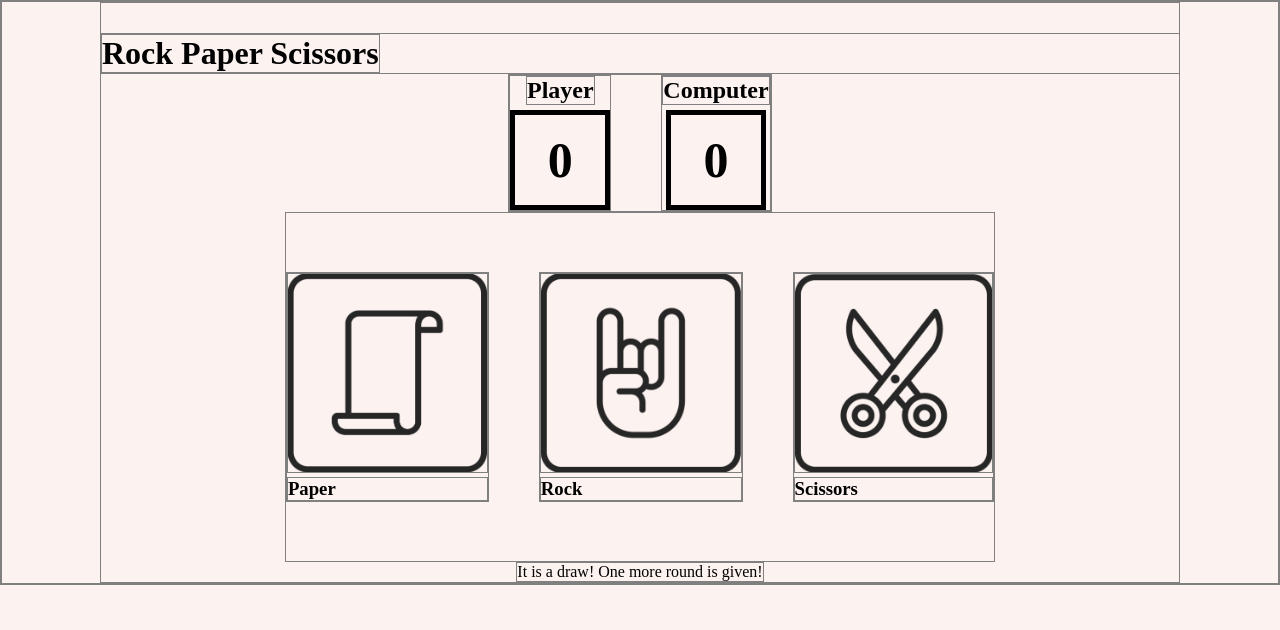
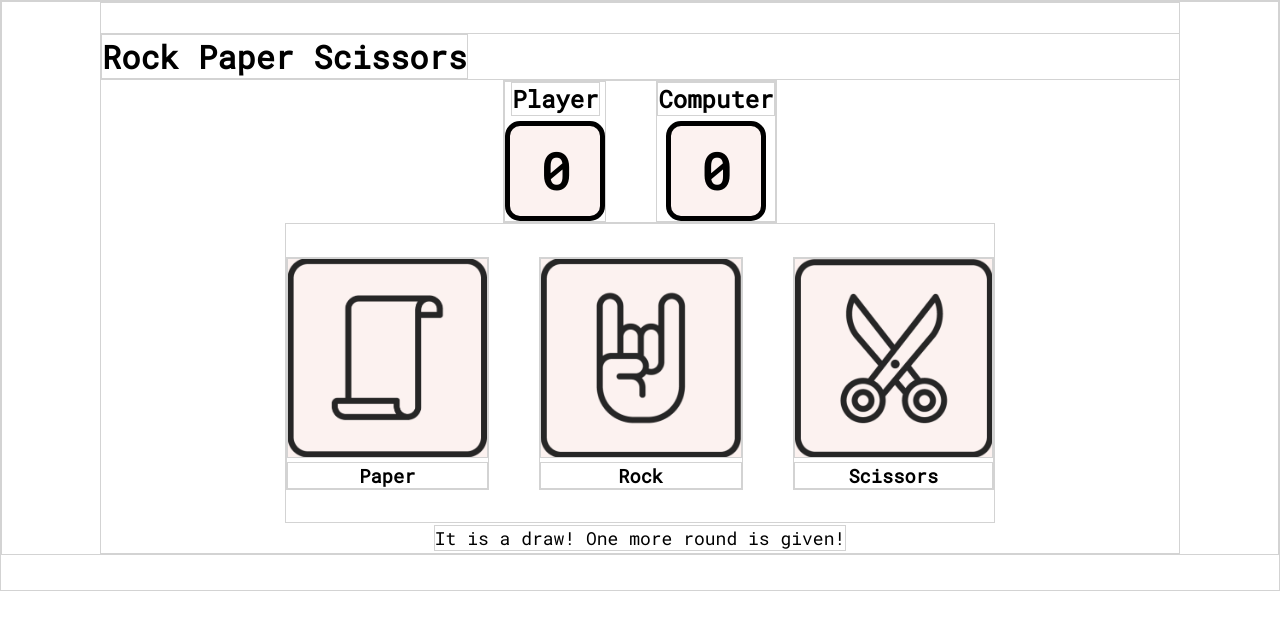
Before and after one commit to DakissCodes/rock-paper-scissors, a plain HTML site: page index.html in a window 1280 px wide. Both pictures are taken after a click on the picture 387 px from the left and 373 px from the top of the page. Drawn offline with Linux system fonts and the light colour scheme.

Commit message:
Improved UI and game logic

```diff
--- a/index.html
+++ b/index.html
@@ -4,6 +4,9 @@
         <meta charset="utf-8">
         <title>Rock, Paper, Scissors</title>
         <link rel="stylesheet" href="style.css">
+        <link rel="preconnect" href="https://fonts.googleapis.com">
+        <link rel="preconnect" href="https://fonts.gstatic.com" crossorigin>
+        <link href="https://fonts.googleapis.com/css2?family=Roboto+Mono&display=swap" rel="stylesheet">
     </head>
     <body>
         <div id="container">
@@ -31,20 +34,20 @@
 
 
             <div id="choice-panel">
-                <div class="choice">
+                <div>
                     <img src="img/paper.png" alt="paper">
-                    <h3>Paper</h3>
+                    <h3 class="choice">Paper</h3>
                 </div>
 
-                <div class="choice">
+                <div>
                     <img src="img/rock.png" alt="rock">
-                    <h3>Rock</h3>
+                    <h3 class="choice">Rock</h3>
                 </div>
 
 
-                <div class="choice">
+                <div>
                     <img src="img/scissors.png" alt="scissors">
-                    <h3>Scissors</h3>
+                    <h3 class="choice">Scissors</h3>
                 </div>
             </div>
             <!-- game log -->
--- a/logic.js
+++ b/logic.js
@@ -6,7 +6,8 @@ let playerChoice = '';
 
 let playerScore = 0;
 let computerScore = 0 ;
-let rounds = 1;
+let rounds = 0;
+let choicePanel = document.getElementById('choice-panel');
 
 function gameWinner(message) {
 
@@ -14,11 +15,20 @@ function gameWinner(message) {
     let messageDiv = document.createElement('div')
     messageDiv.className = 'winner-log'
     messageDiv.appendChild(textNode)
-
-    container.appendChild(messageDiv)
+    container.insertBefore(messageDiv, choicePanel)
 
 
 }
+function gameLog(message) {
+
+    let textNode = document.createTextNode(message)
+    let gameLog = document.createElement('div')
+    gameLog.className = 'game-log'
+
+    gameLog.appendChild(textNode)
+    container.appendChild(gameLog)
+}
+
 
 
 for (let child of imageList) {
@@ -35,18 +45,6 @@ for (let child of imageList) {
     })
 
     child.firstElementChild.addEventListener('click', function rockPaperScissors() {
-        if (rounds === 5) {
-
-            child.firstElementChild.removeEventListener('click', rockPaperScissors )
-            if (playerScore > computerScore) {
-                gameWinner("Player has won Rock Paper Scissors!")
-            } else if (computerScore > playerScore) {
-                gameWinner("Computer has won Rock Paper Scissors")
-            } else if (playerScore == computerScore) {
-                gameWinner("It is a draw!")
-            }
-
-        } else {
 
         rounds += 1;
         if (child.firstElementChild.alt === 'scissors') {
@@ -71,20 +69,10 @@ for (let child of imageList) {
         // append text node
         // add to container body!
         let container = document.getElementById('container');
+        let computerScoreBox = document.getElementById('computer')
         let playerScoreBox = document.getElementById('player')
-            let computerScoreBox = document.getElementById('computer')
-
-            function gameLog(message) {
-
-                let textNode = document.createTextNode(message)
-                let gameLog = document.createElement('div')
-                gameLog.className = 'game-log'
-
-                gameLog.appendChild(textNode)
-                container.appendChild(gameLog)
 
 
-            }
 
         if (result=== 1) {
             gameLog('Player has won!')
@@ -102,8 +90,18 @@ for (let child of imageList) {
             console.log('draw')
 
             rounds -= 1;
+        }
 
 
+        if (rounds === 5) {
+
+            child.firstElementChild.removeEventListener('click', rockPaperScissors )
+            if (playerScore > computerScore) {
+                gameWinner("Player has won Rock Paper Scissors!")
+            } else if (computerScore > playerScore) {
+                gameWinner("Computer has won Rock Paper Scissors")
+            } else if (playerScore == computerScore) {
+                gameWinner("It is a draw!")
             }
 
         }
--- a/style.css
+++ b/style.css
@@ -2,16 +2,20 @@
     margin: 0px;
     padding: 0px;
     box-sizing: border-box;
-    background-color: #fcf2f0;
-    border: 1px solid grey
+    background-color: white;
+    font-family: 'Roboto Mono', monospace;
+    border: 1px solid lightgrey
 }
 
+body {
+    margin-bottom: 35px;
+}
 .header-panel {
     margin-top: 30px;
     width: 1080px;
     display: flex;
     justify-content: flex-start;
-0}
+}
 #container {
     width: 1080px;
     display: flex;
@@ -33,7 +37,7 @@ img:hover {
     align-items: center;
     justify-content: center;
     column-gap: 50px;
-    height: 350px;
+    height: 300px;
 }
 
 #score-board {
@@ -57,9 +61,15 @@ img:hover {
     row-gap: 5px;
 }
 
+
+
+
+
 #player,
 #computer {
+    border-radius: 15px;
     height: 100px;
+    background-color: #fcf2f0;
     width: 100px;
     border: 5px solid black;
     display: flex;
@@ -67,5 +77,20 @@ img:hover {
     justify-content: center;
     font-size: 50px;
     font-weight: bold;
+}
 
+
+
+.winner-log {
+    margin-top: 20px;
+    font-size: xx-large
 }
+
+.game-log {
+    font-size: large;
+    margin: 2px;
+}
+
+.choice {
+    text-align: center;
+}
```
Lines whose indentation alone changed are shown as unchanged.
